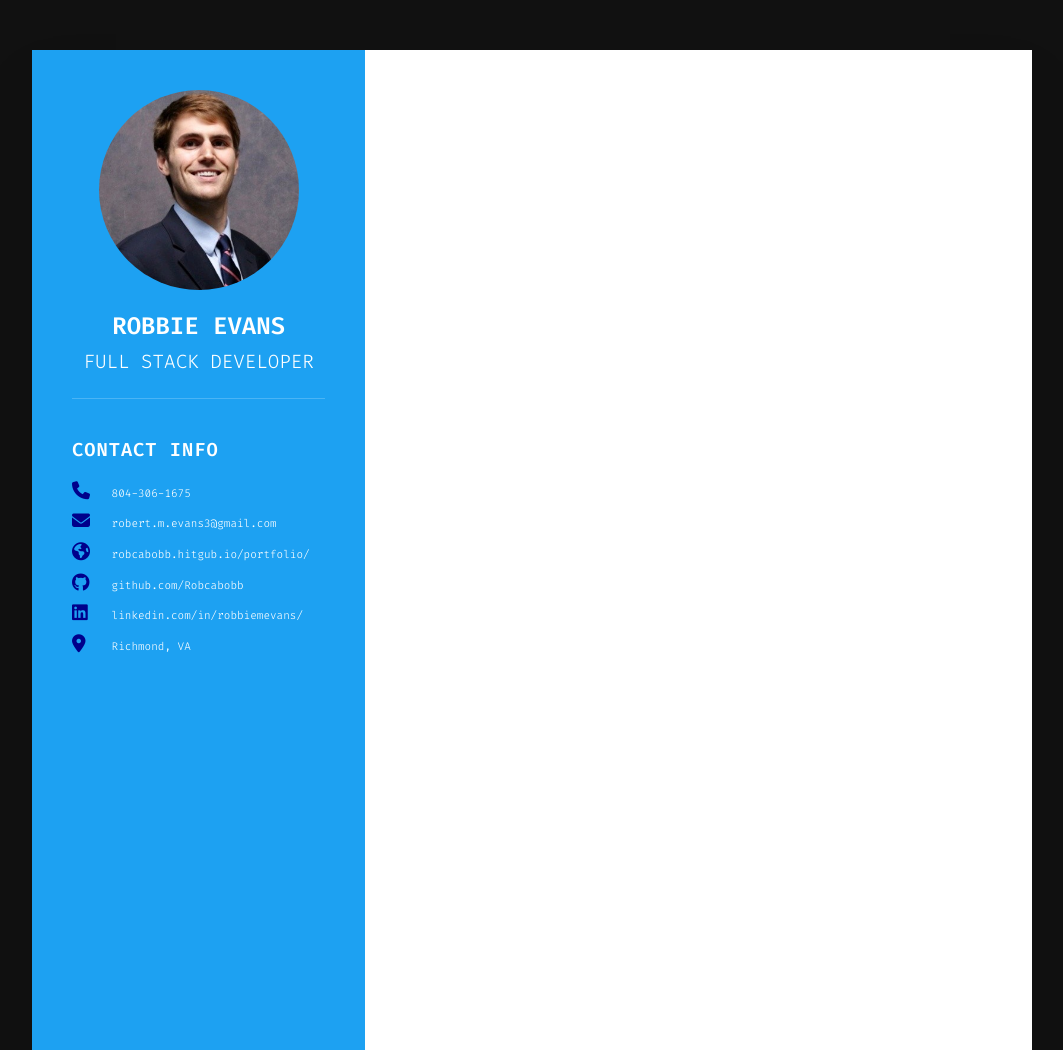
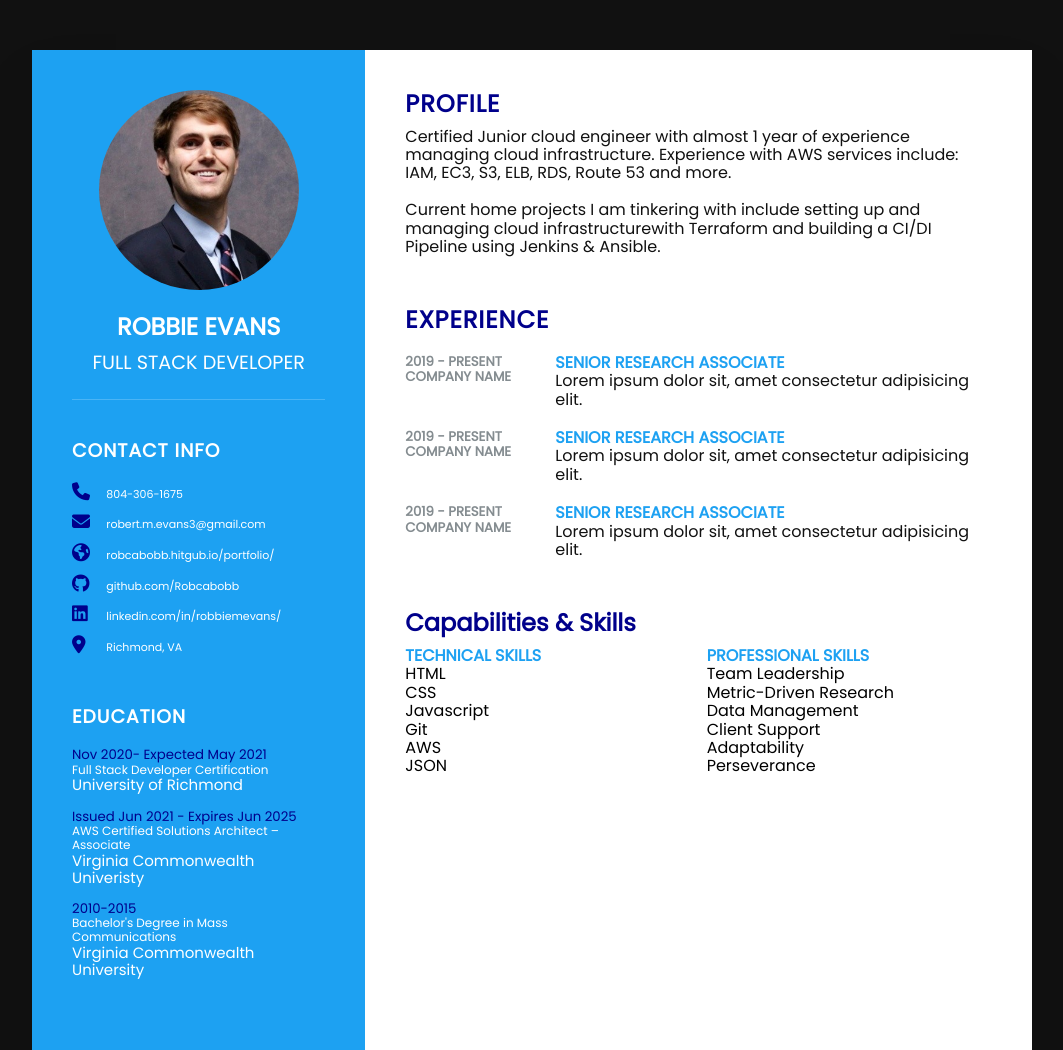
Before and after one commit to robbieevans1/portfolio, a plain HTML site: page resume.html in a window 1280 px wide. Shown: the whole page, without its empty margins (108-1171 px from the left). Drawn offline with nearby package versions, Linux system fonts and the light colour scheme.

Commit message:
added right side of resume

```diff
--- a/assets/css/style-resume.css
+++ b/assets/css/style-resume.css
@@ -1,13 +1,13 @@
+@import url('https://fonts.googleapis.com/css2?family=Poppins&display=swap');
 
 * {
     margin: 0;
     padding: 0;
     box-sizing: border-box;
-    font-family: 'Fira Code', monospace;
+    font-family: 'Poppins', sans-serif;
 }
 
 :root {
-    --ff-primary: 'Fira Code', monospace;
 
     --color-light: #fff;
     --color-dark: #111;
@@ -132,8 +132,90 @@ body {
     text-decoration: none;
 }
 
+.contact-info.education li {
+    margin-bottom: 15px;
+}
+
+.contact-info.education h5 {
+    color: var(--color-dark-accent);
+    font-weight: 500;
+}
+
+.contact-info.education h4:nth-child(2) {
+    color: var(--color-light);
+    font-weight: 500;
+    font-size: 12px;
+}
+
+.contact-info.education h4 {
+    color: var(--color-light);
+    font-weight: 300;
+    font-size: 15px;
+}
+
 .container .right-side {
     position: relative;
     background: var(--color-white);
     padding: 40px;
 }
+
+.about {
+    margin-bottom: 50px;
+}
+
+.about:last-child {
+    margin-bottom: 0;
+}
+
+.title2 {
+    color: var(--color-dark-accent);
+    text-transform: uppercase;
+    letter-spacing: 1px;
+    margin-bottom: 10px;
+}
+
+p {
+    color: var(--color-dark);
+}
+
+.about .box {
+    display: flex;
+    flex-direction: row;
+    margin: 20px 0
+}
+
+.about .box .year_company {
+    min-width: 150px;
+}
+
+.about .box .year_company h5 {
+    text-transform: uppercase;
+    color: #848c90;
+}
+
+.about .box .text h4 {
+    text-transform: uppercase;
+    color: var(--color-accent);
+    font-size: 16px;
+}
+
+.skills  h2{
+    color: var(--color-dark-accent);
+    margin-bottom: 10px;
+}
+
+.skills ul {
+    list-style-type: none;
+}
+
+.skills h4 {
+    text-transform: uppercase;
+    color: var(--color-accent);
+}
+
+.skills > ul {
+    display: grid;
+    grid-template-columns: 1fr 1fr;
+    grid-gap: 1rem;
+    margin-top: 0;
+}
--- a/resume.html
+++ b/resume.html
@@ -49,11 +49,103 @@
                             <span class="icon"><i class="fas fa-map-marker-alt"></i></span>
                             <span class="text">Richmond, VA</span>
                         </li>
-
+                    </ul>
                 </div>
 
+                <div class="contact-info education">
+                    <h3 class="title">Education</h3>
+                    <ul>
+                        <li>
+                            <h5>Nov 2020- Expected May 2021</h5>
+                            <h4>Full Stack Developer Certification</h4>
+                            <h4>University of Richmond</h4>
+                        </li>
+                        <li>
+                            <h5>Issued Jun 2021 - Expires Jun 2025</h5>
+                            <h4>AWS Certified Solutions Architect – Associate</h4>
+                            <h4>Virginia Commonwealth Univeristy</h4>
+                        </li>
+                        <li>
+                            <h5>2010-2015</h5>
+                            <h4>Bachelor's Degree in Mass Communications</h4>
+                            <h4>Virginia Commonwealth University</h4>
+                        </li>
+                    </ul>
+                </div>
             </div>
-            <div class="right-side"></div>
+
+            <div class="right-side">
+                <div class="about">
+                    <h2 class="title2">Profile</h2>
+                <p>
+                    Certified  Junior cloud  engineer with  almost  1  year  of experience  managing  cloud  infrastructure.
+                    Experience with AWS services include: IAM, EC3, S3, ELB, RDS, Route 53 and more.<br><br> Current home projects
+                    I am tinkering with include setting up  and  managing  cloud infrastructurewith Terraform and building a CI/DI
+                     Pipeline using Jenkins & Ansible.
+                </p>
+                </div>
+                <div class="about">
+                    <h2 class="title2">Experience</h2>
+                    <div class="box">
+                        <div class="year_company">
+                            <h5>2019 - Present</h5>
+                            <h5>Company Name</h5>
+                        </div>
+                        <div class="text">
+                            <h4>Senior Research Associate</h4>
+                            <p>Lorem ipsum dolor sit, amet consectetur adipisicing elit.</p>
+                        </div>
+                    </div>
+                    <div class="box">
+                        <div class="year_company">
+                            <h5>2019 - Present</h5>
+                            <h5>Company Name</h5>
+                        </div>
+                        <div class="text">
+                            <h4>Senior Research Associate</h4>
+                            <p>Lorem ipsum dolor sit, amet consectetur adipisicing elit.</p>
+                        </div>
+                    </div>
+                    <div class="box">
+                        <div class="year_company">
+                            <h5>2019 - Present</h5>
+                            <h5>Company Name</h5>
+                        </div>
+                        <div class="text">
+                            <h4>Senior Research Associate</h4>
+                            <p>Lorem ipsum dolor sit, amet consectetur adipisicing elit.</p>
+                        </div>
+                    </div>
+                </div>
+                <div class="skills">
+                    <h2>Capabilities & Skills</h2>
+                    <ul>
+                        <li class="grid">
+                            <h4>Technical Skills</h4>
+                            <ul>
+                                <li>HTML</li>
+                                <li>CSS</li>
+                                <li>Javascript</li>
+                                <li>Git</li>
+                                <li>AWS</li>
+                                <li>JSON</li>
+                            </ul>
+                        </li>
+                        <li class="grid">
+                            <h4>Professional Skills</h4>
+                            <ul>
+                                <li></li>
+                                <li>Team Leadership</li>
+                                <li>Metric-Driven Research</li>
+                                <li>Data Management</li>
+                                <li>Client Support</li>
+                                <li>Adaptability</li>
+                                <li>Perseverance</li>
+                            </ul>
+                        </li>
+                    </ul>
+                </div>
+            </div>
         </div>
     </body>
 </html>
```
